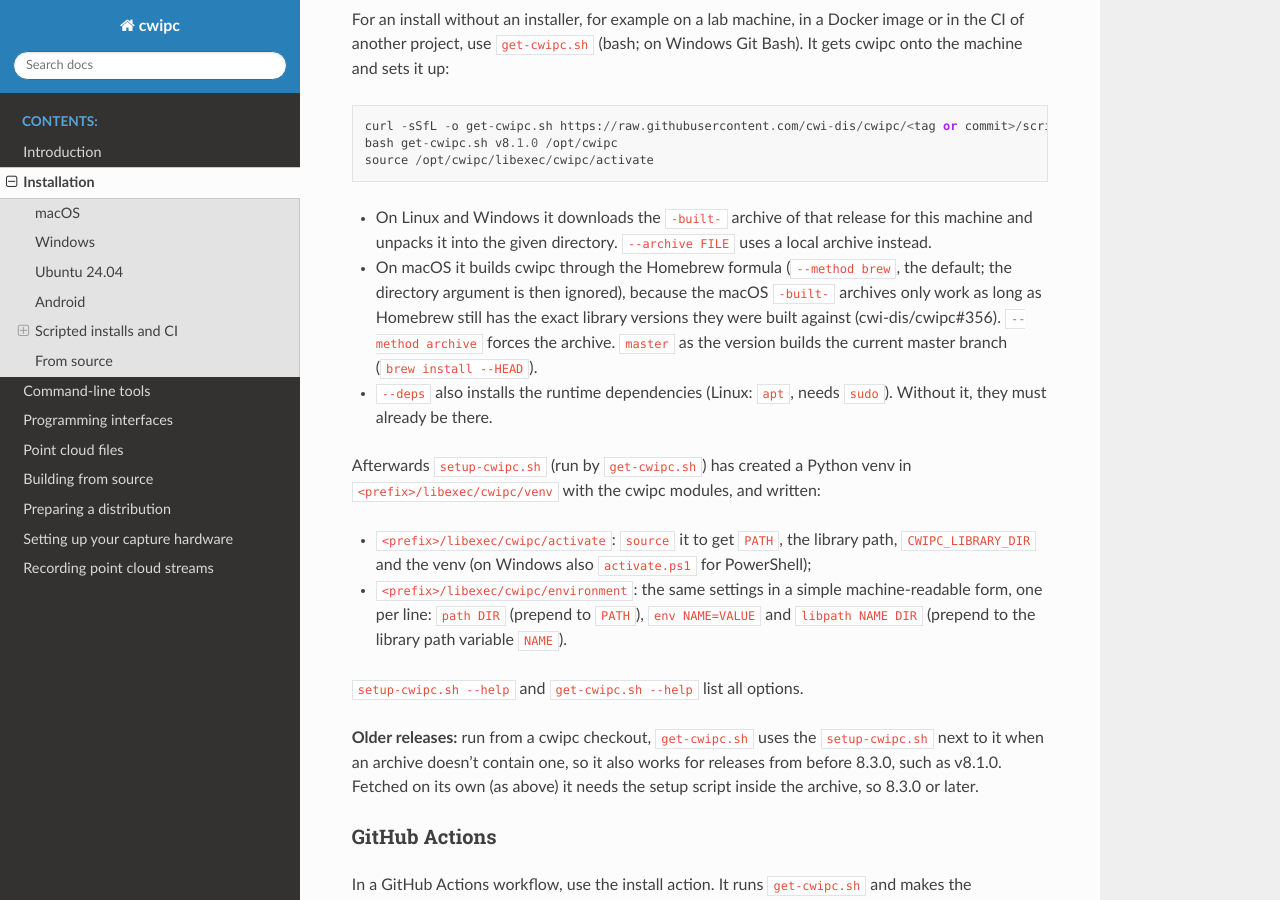
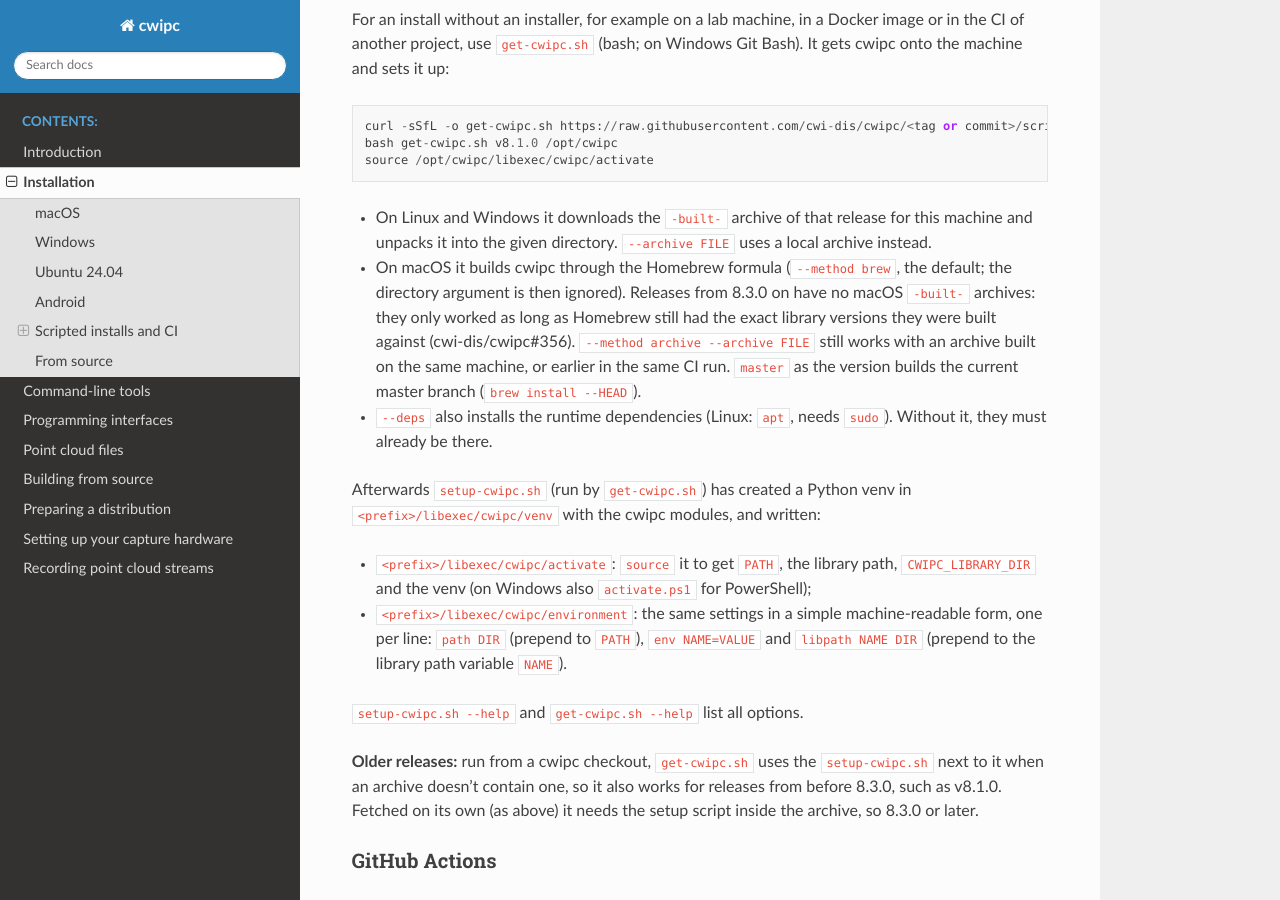
Before and after one commit to cwi-dis/cwipc, a Sphinx documentation site: the page built from docs/installation.rst, in a window 1280 px wide and 900 px high, scrolled down 1635 px. Built offline with Sphinx 7.4.7 and the Read the Docs theme 3.1.0, drawn with Linux system fonts in a browser that asks for light colours; pages that are not in the unit, such as notebooks, are missing from menus.

Commit message:
No more macOS -built- release archives (#356)
They linked Homebrew's libraries by absolute path and exact version, so
they stopped working with the next brew upgrade, and nobody uses them:
the install action and get-cwipc.sh use the brew formula on macOS, and
lldash only uses the Ubuntu archive. The macOS jobs no longer upload
their installed tree, and create-release no longer adds it.
get-cwipc.sh refuses to download a macOS archive, but --archive FILE
still works for one built on the same machine or earlier in the same CI
run.

Co-Authored-By: Claude Opus 5.5 <noreply@anthropic.com>

```diff
--- a/docs/installation.rst
+++ b/docs/installation.rst
@@ -82,10 +82,11 @@ Git Bash). It gets cwipc onto the machine and sets it up::
   this machine and unpacks it into the given directory. ``--archive FILE`` uses a
   local archive instead.
 - On macOS it builds cwipc through the Homebrew formula (``--method brew``, the
-  default; the directory argument is then ignored), because the macOS ``-built-``
-  archives only work as long as Homebrew still has the exact library versions
-  they were built against (cwi-dis/cwipc#356). ``--method archive`` forces the
-  archive. ``master`` as the version builds the current master branch
+  default; the directory argument is then ignored). Releases from 8.3.0 on have no
+  macOS ``-built-`` archives: they only worked as long as Homebrew still had the
+  exact library versions they were built against (cwi-dis/cwipc#356).
+  ``--method archive --archive FILE`` still works with an archive built on the same
+  machine, or earlier in the same CI run. ``master`` as the version builds the current master branch
   (``brew install --HEAD``).
 - ``--deps`` also installs the runtime dependencies (Linux: ``apt``, needs
   ``sudo``). Without it, they must already be there.
```
Also changed, not shown: CHANGELOG.md (+1 -0 lines), 2 other files.
